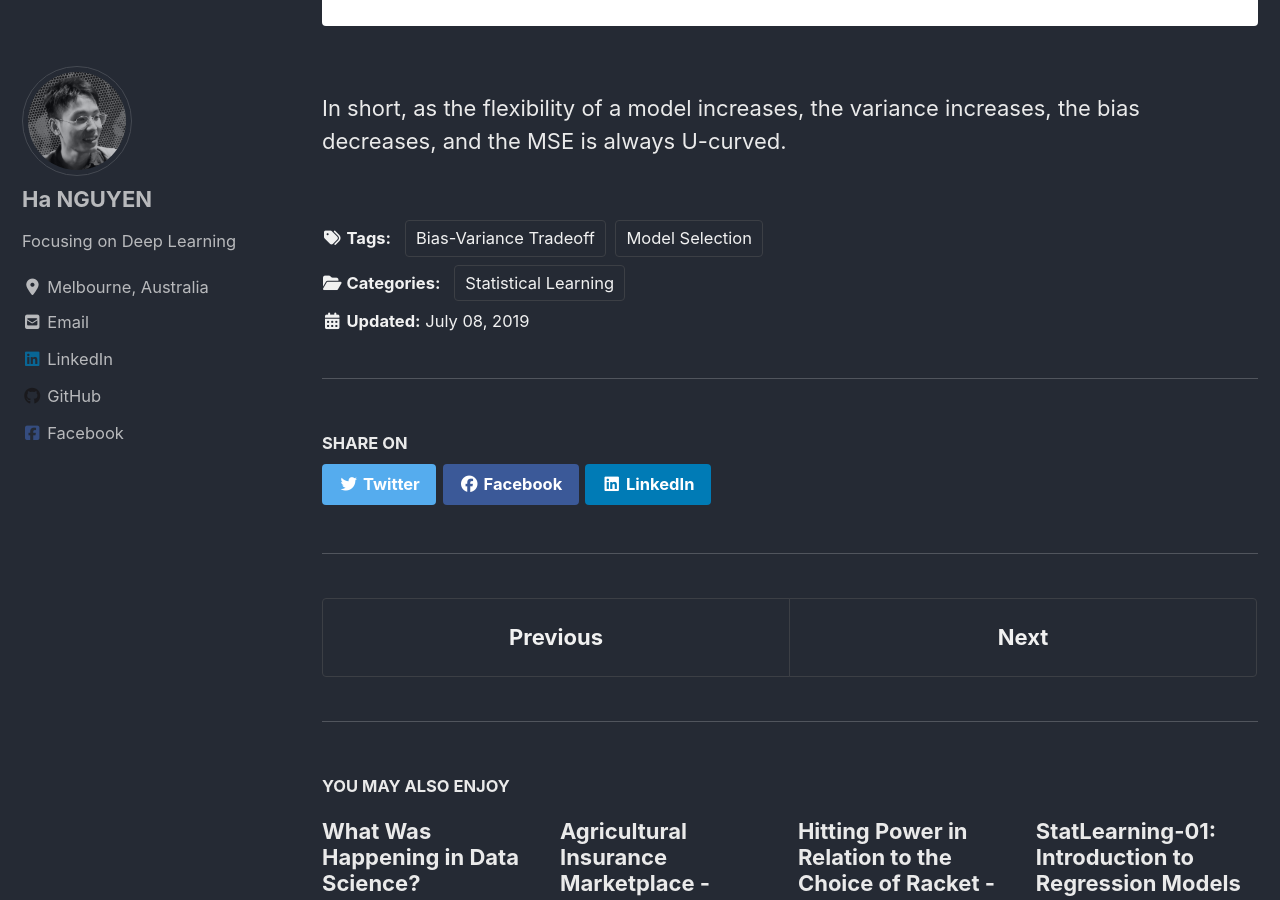
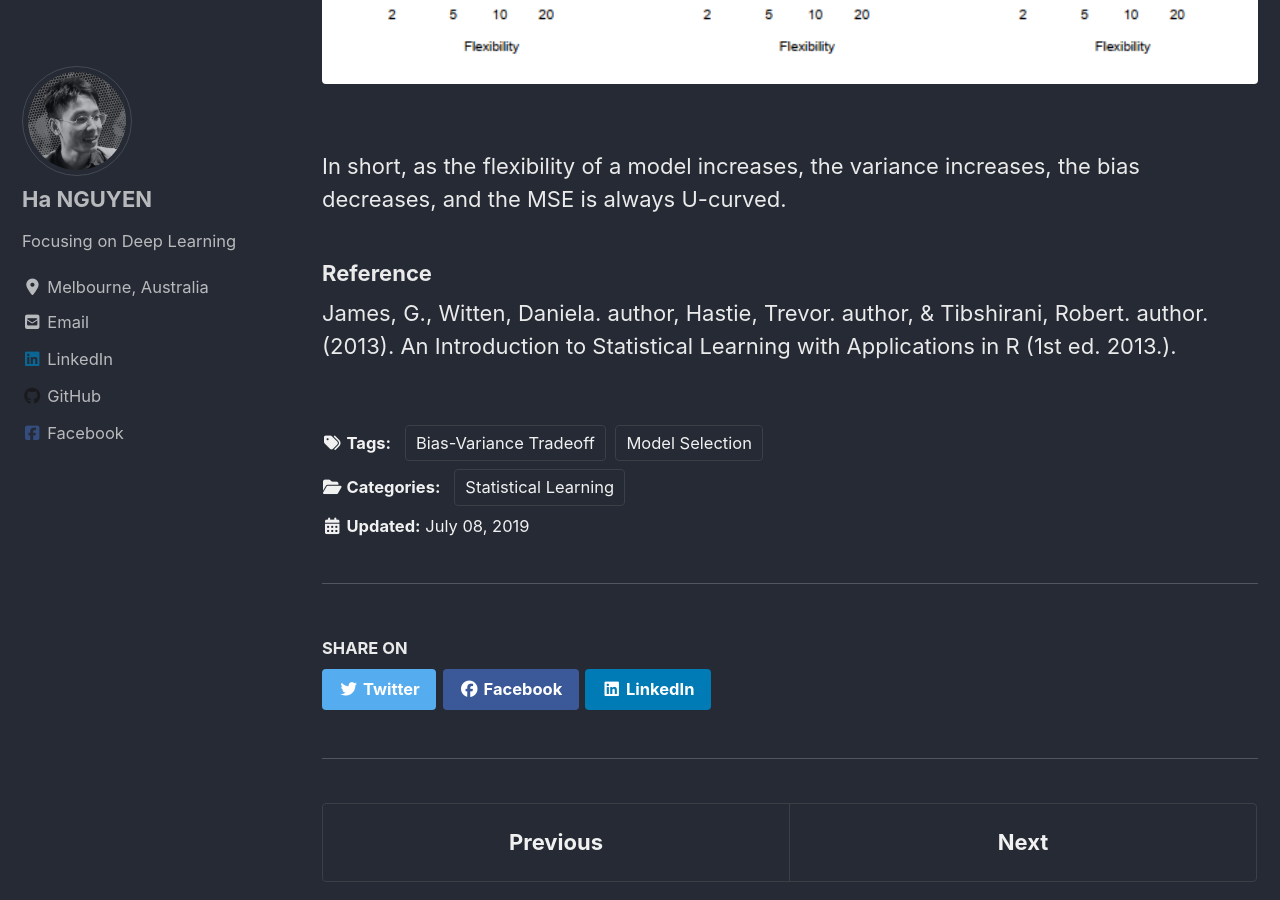
Before and after one commit to datasciblog/datasciblog.github.io, a Jekyll site: the page built from _posts/2019-07-08-model-selection-and-bias-variance-tradeoff.md, in a window 1280 px wide and 900 px high, scrolled down 4053 px. Built offline with Jekyll 4.4.1, drawn with Linux system fonts in a browser that asks for light colours; cached includes are drawn as plain includes; nearby versions of some CDN libraries; formulas are drawn with MathJax 3.

Commit message:
Updated reference

```diff
--- a/_posts/2019-07-08-model-selection-and-bias-variance-tradeoff.md
+++ b/_posts/2019-07-08-model-selection-and-bias-variance-tradeoff.md
@@ -62,3 +62,7 @@ Typically as the flexibility of $\hat{f}$ increases, the expected value $E[\hat{
 </figure>
 
 In short, as the flexibility of a model increases, the variance increases, the bias decreases, and the MSE is always U-curved.
+
+### Reference
+
+James, G., Witten, Daniela. author, Hastie, Trevor. author, & Tibshirani, Robert. author. (2013). An Introduction to Statistical Learning with Applications in R (1st ed. 2013.).
```
Also changed, not shown: _posts/2019-07-04-introduction-to-regression-models.md (+4 -0 lines).
